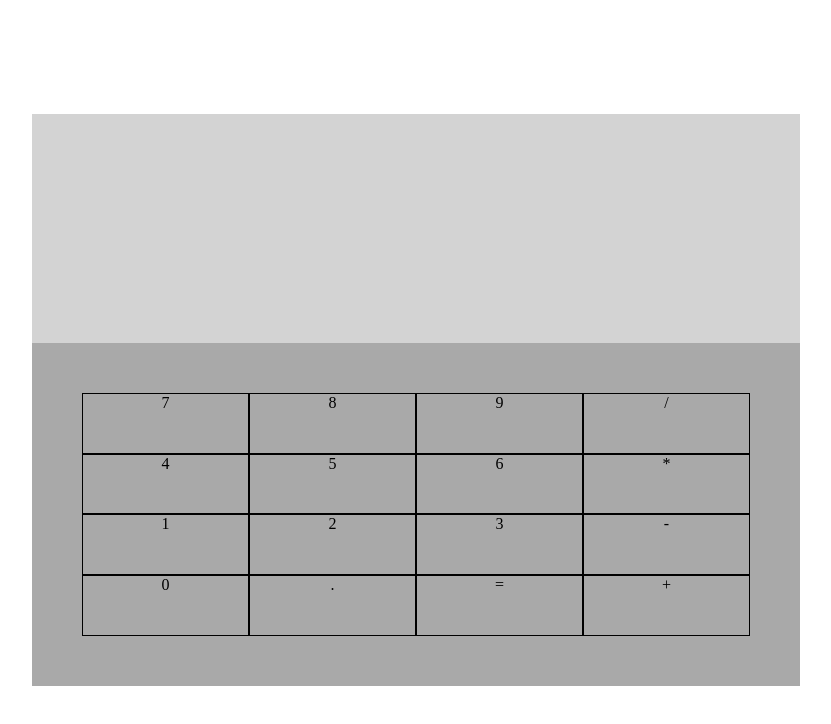
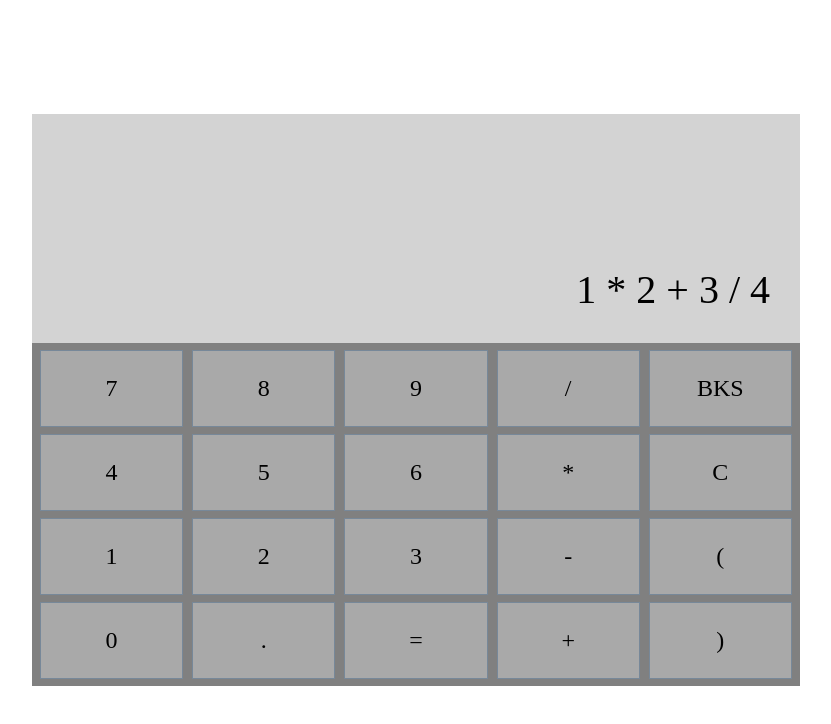
Before and after one commit to LonelyTower2021/Calculator, a plain HTML site: page index.html in a window 1280 px wide. Shown: the whole page, without its empty margins (224-1055 px from the left). Drawn offline with Linux system fonts and the light colour scheme.

Commit message:
Add IDs and refactor styling.

```diff
--- a/index.html
+++ b/index.html
@@ -10,24 +10,28 @@
 </head>
 <body>
    <div id="calc_container">
-        <div id="display"></div>
+        <div id="display">1 * 2 + 3 / 4</div>
         <div id="buttons">
-            <div class="button">7</div>
-            <div class="button">8</div>
-            <div class="button">9</div>
-            <div class="button">/</div>
-            <div class="button">4</div>
-            <div class="button">5</div>
-            <div class="button">6</div>
-            <div class="button">*</div>
-            <div class="button">1</div>
-            <div class="button">2</div>
-            <div class="button">3</div>
-            <div class="button">-</div>
-            <div class="button">0</div>
-            <div class="button">.</div>
-            <div class="button">=</div>
-            <div class="button">+</div>
+            <div id="button_7" class="button">7</div>
+            <div id="button_8" class="button">8</div>
+            <div id="button_9" class="button">9</div>
+            <div id="button_/" class="button">/</div>
+            <div id="button_BKS" class="button">BKS</div>
+            <div id="button_4" class="button">4</div>
+            <div id="button_5" class="button">5</div>
+            <div id="button_6" class="button">6</div>
+            <div id="button_*" class="button">*</div>
+            <div id="button_C" class="button">C</div>
+            <div id="button_1" class="button">1</div>
+            <div id="button_2" class="button">2</div>
+            <div id="button_3" class="button">3</div>
+            <div id="button_-" class="button">-</div>
+            <div id="button_(" class="button">(</div>
+            <div id="button_0" class="button">0</div>
+            <div id="button_." class="button">.</div>
+            <div id="button_=" class="button">=</div>
+            <div id="button_+" class="button">+</div>
+            <div id="button_)" class="button">)</div>
         </div>
    </div>
 </body>
--- a/styles.css
+++ b/styles.css
@@ -1,5 +1,9 @@
 :root {
-    --calculator-position: 11%;
+    --button-color: darkgrey;
+    --button-border: 1px solid lightslategray;
+    --button-panel-color: grey;
+    --display-color: lightgray;
+    --font-size: 3vh;
 }
 
 body {
@@ -13,26 +17,34 @@ body {
     min-height: 100vh;
 }
 
-#calc_container > div {
-    padding: 50px;
-}
-
 #display {
     grid-area: 2 / 2 / 4 / 5;
-    background-color: lightgray;
+    font-size: 5vh;
+    background-color: var(--display-color);
+    display: flex;
+    justify-content: flex-end;
+    align-items: flex-end;
+    padding: 30px;
+
 }
 
 #buttons {
     grid-area: 4 / 2 / 7 / 5;
-    background-color: darkgray;
+    background-color: var(--button-panel-color);
     display: flex;
-    justify-content: space-evenly;
+    justify-content: space-around;
     flex-wrap: wrap;
+    padding: 7px;
+    gap: 7px;
 }
 
 .button {
     box-sizing: border-box;
-    width: 25%;
-    text-align: center;
-    border: 1px solid black;
+    width: 19%;
+    background-color: var(--button-color);
+    border: var(--button-border);
+    font-size: var(--font-size);
+    display: flex;
+    justify-content: center;
+    align-items: center;
 }
```
